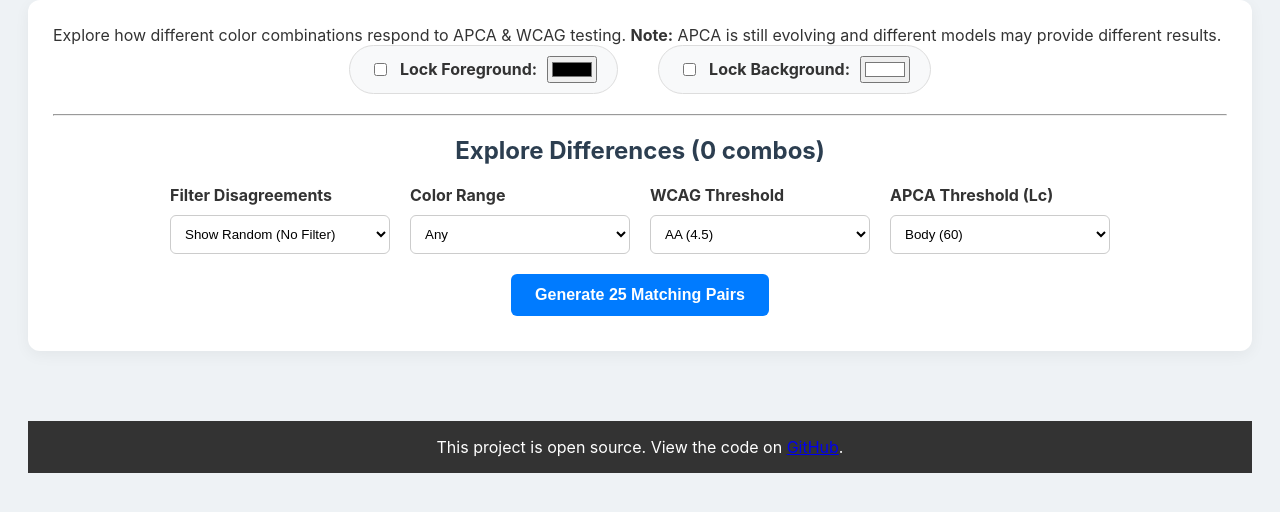
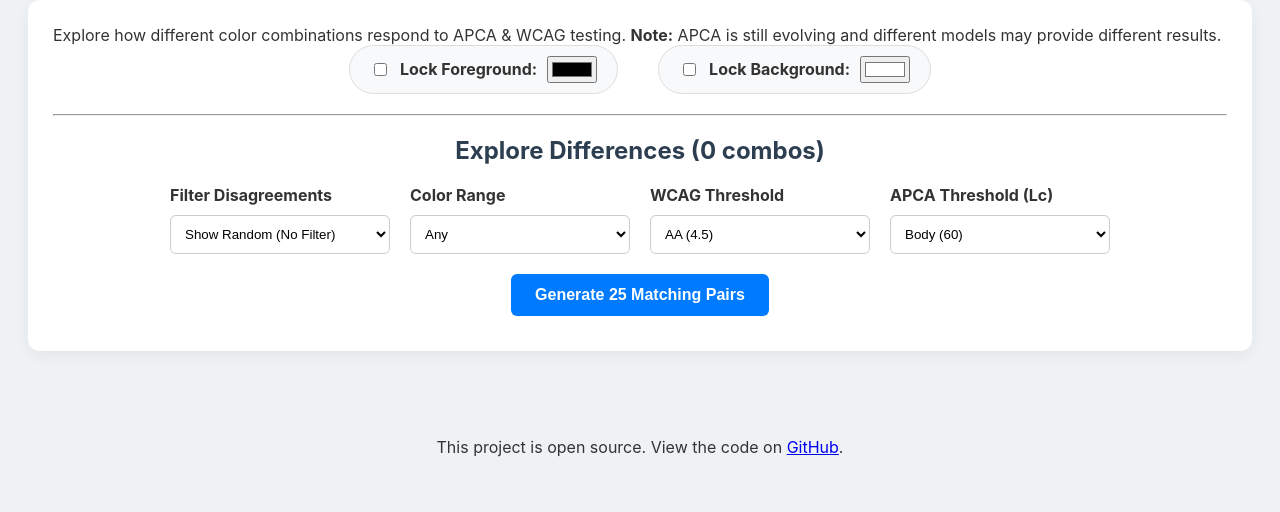
Before and after one commit to mgifford/apca-wcag2, a plain HTML site: page index.html in a window 1280 px wide. Shown: the part 110-622 px from the top of the page. Drawn offline with Linux system fonts and the light colour scheme; no server answers.

Commit message:
Update style.css
removing color

```diff
--- a/style.css
+++ b/style.css
@@ -169,8 +169,6 @@ footer {
 display: flex;
 justify-content: center;
 align-items: center;
-background-color: #333;
-color: white;
 }
 
 /* Bluesky Links */
```
